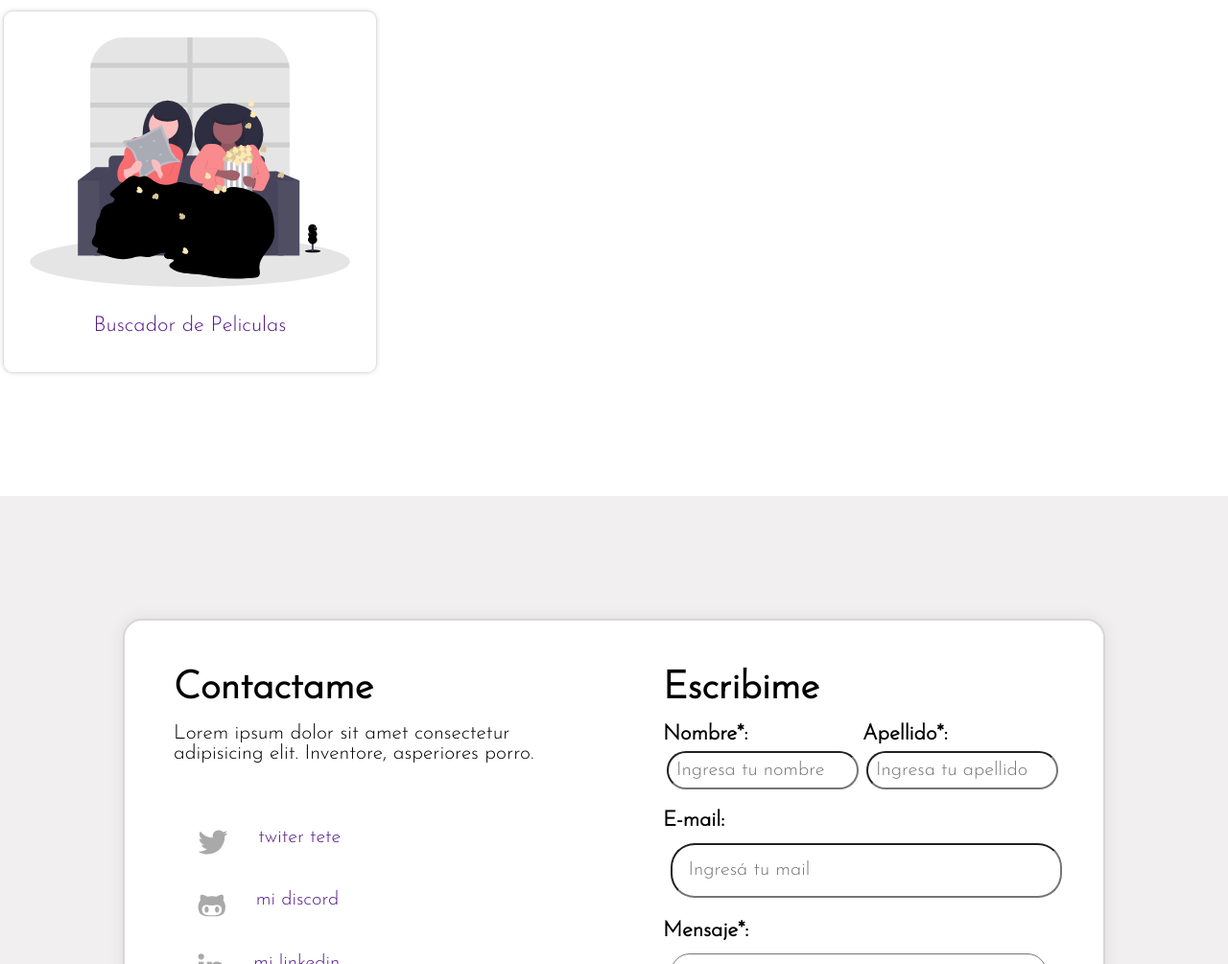
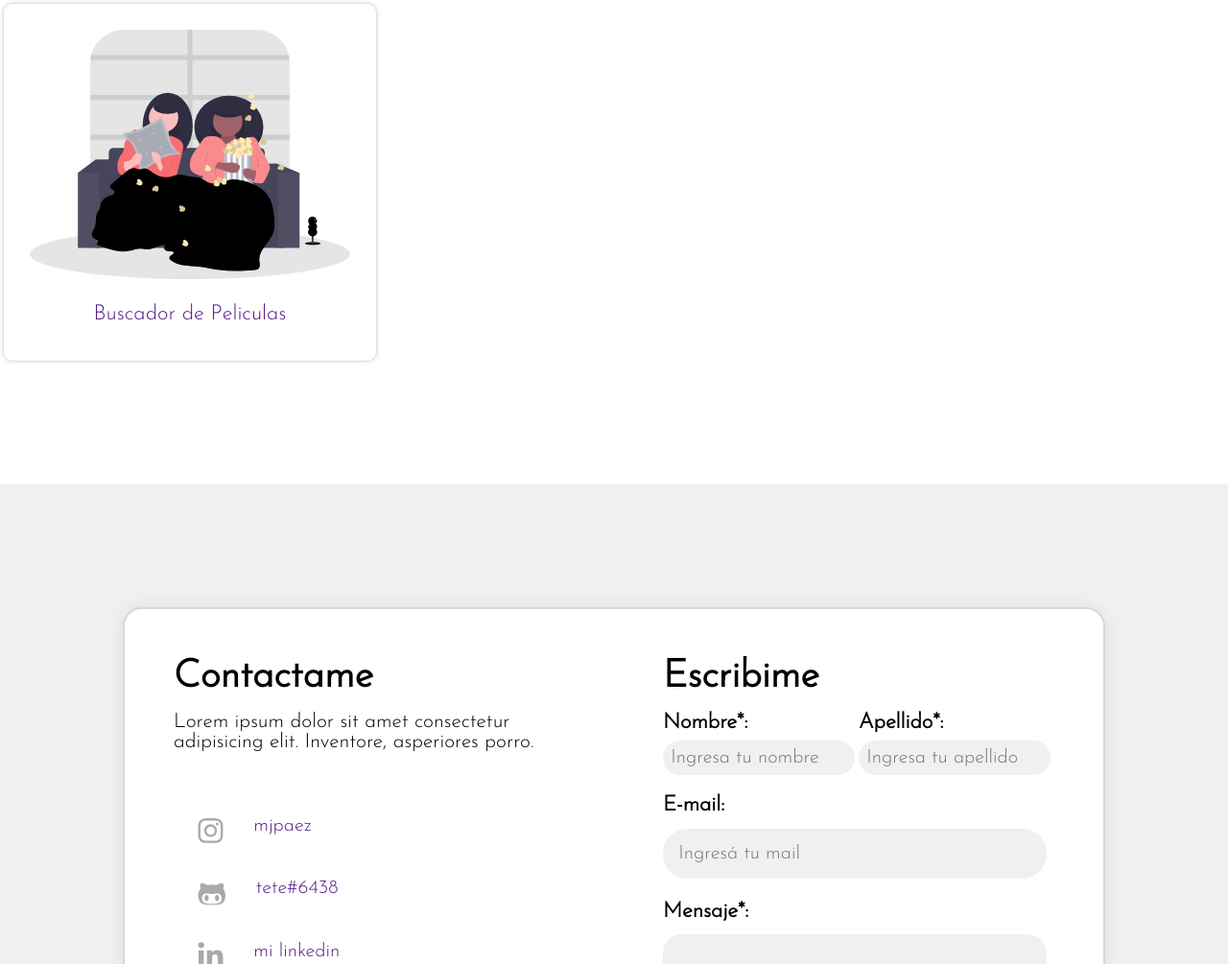
Before and after one commit to tete-paez/portafolio, a plain HTML site: page index.html in a window 1280 px wide. Shown: the part 3766-4771 px from the top of the page at 96% size. Drawn offline with Linux system fonts and the light colour scheme; a web font is replaced by a local one.

Commit message:
mejoras en style + informacion personal

```diff
--- a/formulario.css
+++ b/formulario.css
@@ -2,6 +2,7 @@
     width: 100%;
     height: 600%;
     display: flex;
+    justify-content: center;
     flex-direction: row;
     padding: 10%;
     background-color: rgb(241, 239, 239);
@@ -31,7 +32,6 @@
 }
 .txt-contactame-lorem {
     padding-bottom: 10%;
-    background-color: rgb(255, 255, 255);
     font-size: 21px;
     font-weight: 800px;
 }
@@ -83,12 +83,13 @@
     text-align: left;
     background-color: rgb(255, 255, 255);
 }
-.solo-nombre {
+.nombre-apellido {
     background-color: rgb(255, 255, 255);
-    margin-right: 2%;
+    width: 100%;
 }
-.solo-apellido {
-    background-color: rgb(255, 255, 255);
+.label-nombre-apellido {
+    width: 100%;
+    margin-bottom: 5%;
 }
 .email {
     display: block;
@@ -99,20 +100,26 @@
     background-color: rgb(255, 255, 255);
 }
 input {
+    background-color: rgb(241, 239, 239);
+    outline: none;
     margin-top: 3%;
     padding-top: 2%;
     display: block;
-    margin-left: 2%;
-    width: 100%;
+    width: 98%;
     padding: 4%;
     border-radius: 25px;
+    border: none;
     font-size: 20px;
 }
 .container-input-comentario {
-    background-color: rgb(255, 255, 255);
+    background-color: rgb(241, 239, 239);
+    outline: none;
+    border: none;
+
     border-radius: 20px;
     margin-top: 3%;
-    margin-left: 2%;
+    width: 98%;
+
     color: rgb(0, 0, 0);
     padding: 3%;
 }
@@ -125,7 +132,6 @@ input {
     padding-bottom: 10px;
     padding-left: 40px;
     padding-right: 40px;
-    width: 10%;
     border-radius: 50px;
     border-color: rgb(0, 0, 0) 2px solid;
     box-shadow: 0 0 15px 0 #cccccc;
--- a/index.html
+++ b/index.html
@@ -5,7 +5,7 @@
     <meta charset="UTF-8">
     <meta http-equiv="X-UA-Compatible" content="IE=edge">
     <meta name="viewport" content="width=device-width, initial-scale=1.0">
-    <title>Tete Páez</title>
+    <title>💪 Tete Páez</title>
 
     <!--link styles-->
     <link rel="stylesheet" href="style.css">
@@ -25,6 +25,7 @@
 
 </head>
 <!--SECCION NAVEGADOR-->
+
 <body>
     <header class="header">
         <nav class="header-nav">
@@ -33,13 +34,13 @@
                     <a class="header-li-color" href="#hola">HOLA</a>
                 </li>
                 <li class="header-li">
-                    <a  class="header-li-color"href="#misconocimientos">CONOCIMIENTOS</a>
+                    <a class="header-li-color" href="#misconocimientos">CONOCIMIENTOS</a>
                 </li>
                 <li class="header-li">
-                    <a  class="header-li-color" href="#proyectos">PROYECTOS</a>
+                    <a class="header-li-color" href="#proyectos">PROYECTOS</a>
                 </li>
                 <li class="boton-contacto">
-                    <a  class="boton-contacto-color"href="#contacto">CONTACTO</a>
+                    <a class="boton-contacto-color" href="#contacto">CONTACTO</a>
                 </li>
             </ul>
         </nav>
@@ -52,12 +53,11 @@
         <div class="hola-mobile">
             <div class="box-hola-imagen">
                 <div class="txt-hola">
-                                <p class="txt-holasoy"> ¡Hola! soy</p>
+                    <p class="txt-holasoy">¡Hola!</p>
                     <!--BOX IMAGEN IMAGEN-->
-                            <img class="img-size"
-                            src="./assets/undraw_Order_confirmed_re_g0if.svg" alt="imagenhola">
+                    <img class="img-size" src="./assets/undraw_Order_confirmed_re_g0if.svg" alt="imagenhola">
                     <h2 class="txt-tetepaez">Tete Páez</h2>
-                                <h3 class="txt-soy">MUJER 💪 Mamá, Community Manager, casi Profe de Inglés y Futura Developer</h3>
+                    <h3 class="txt-soy">soy MUJER 💪 Mamá, Community Manager, casi Profe de Inglés y Futura Developer</h3>
                     <br>
                     <div class="boton-loquehago">
                         <a class="a-color" href="#proyectos"> LO QUE HAGO</a>
@@ -79,8 +79,7 @@
                     </div>
                 </div>
                 <!--BOX IMAGEN IMAGEN-->
-                    <img class="img-size"
-                    src="./assets/undraw_Order_confirmed_re_g0if.svg" alt="imagenhola">
+                <img class="img-size" src="./assets/undraw_Order_confirmed_re_g0if.svg" alt="imagenhola">
             </div>
         </div>
     </main>
@@ -89,7 +88,8 @@
     <section class="box-xl-misconocimientos">
         <div class="box-conocimientos">
             <h2 class="titulo-misconocimientos"> Mis Conocimientos</h2>
-                <p class="txt-conocimientos-lorem">Aunque aún en proceso re aprendizaje y práctica, estos son los conocimientos adquiridos en mi pasada por AdaITW.
+            <p class="txt-conocimientos-lorem">Aunque aún en proceso re aprendizaje y práctica, estos son los
+                conocimientos adquiridos en mi pasada por AdaITW.
             </p>
             <!--BOX CARDS-->
             <div class="box-cards">
@@ -136,49 +136,37 @@
     <section class="box-xl-proyectos">
         <div class="box-columna-proyectos">
             <h2 class="titulo-mis-proyectos">Mis Proyectos</h2>
-                <p class="txt-proyectos-lorem">Estos son los trabajos que fui realizando durante el Curso de DesarrolloWeb FrontEnd en AdaITW.</p>
+            <p class="txt-proyectos-lorem">Estos son los trabajos que fui realizando durante el Curso de DesarrolloWeb
+                FrontEnd en AdaITW.</p>
             <!--SECCION CARDS PROYECTOS-->
             <div class="box-cards-proyectos">
                 <a class="img-proyectos" href="">
-                                <img class="img-size"
-                                src="./assets/undraw_Order_confirmed_re_g0if.svg" alt="miportfolio">
+                    <img class="img-size" src="./assets/undraw_Order_confirmed_re_g0if.svg" alt="miportfolio">
                     <p class="nombre-proyecto">Mi Portfolio</p>
                 </a>
-                            <a class="img-proyectos"
-                                href="">
+                <a class="img-proyectos" href="">
                     <img class="img-size" src="assets/undraw_joyride_hnno.svg" alt="generador de memes">
                     <p class="nombre-proyecto">Generadr de Memes</p>
                 </a>
-                            <a class="img-proyectos"
-                                href="">
-                                <img class="img-size"
-                                src="assets/undraw_old_day_6x25.svg"
-                                alt="Match3">
+                <a class="img-proyectos" href="">
+                    <img class="img-size" src="assets/undraw_old_day_6x25.svg" alt="Match3">
                     <p class="nombre-proyecto">Match3</p>
                 </a>
-                            <a class="img-proyectos"
-                                href="">
+                <a class="img-proyectos" href="">
                     <img class="img-size" src="assets/undraw_Payments_re_77x0.svg" alt="Controlador de gastos">
                     <p class="nombre-proyecto">Controlador de gastos</p>
                 </a>
-                            <a class="img-proyectos"
-                                href="">
-                                <img class="img-size"
-                                src="assets/undraw_Online_calendar_re_wk3t.svg"
+                <a class="img-proyectos" href="">
+                    <img class="img-size" src="assets/undraw_Online_calendar_re_wk3t.svg"
                         alt="Administrador de Reuniones">
                     <p class="nombre-proyecto">Administrador de Reuniones</p>
                 </a>
-                            <a class="img-proyectos"
-                                href="">
-                                <img class="img-size"
-                                src="assets/undraw_messaging_app_ch6t.svg"
-                                alt="Todo App">
+                <a class="img-proyectos" href="">
+                    <img class="img-size" src="assets/undraw_messaging_app_ch6t.svg" alt="Todo App">
                     <p class="nombre-proyecto">Todo App</p>
                 </a>
-                            <a class="img-proyectos"
-                                href="">
-                                <img class="img-size"
-                                src="assets/undraw_horror_movie_3988.svg" alt="buscador">
+                <a class="img-proyectos" href="">
+                    <img class="img-size" src="assets/undraw_horror_movie_3988.svg" alt="buscador">
                     <p class="nombre-proyecto">Buscador de Peliculas</p>
                 </a>
             </div>
@@ -188,11 +176,12 @@
     <!--SECCION FORMULARIO-->
     <a name="contacto"></a>
     <section class="box-XL-formulario">
-            <div class="div-box-contactame-box-escribime" >
+        <div class="div-box-contactame-box-escribime">
             <section class="section-box-contactame-box-escribime">
                 <div>
                     <h2 class="title-seccion">Contactame</h2>
-                        <p class="txt-contactame-lorem">Lorem ipsum dolor sit amet consectetur adipisicing elit. Inventore, asperiores porro.</p>
+                    <p class="txt-contactame-lorem">Lorem ipsum dolor sit amet consectetur adipisicing elit. Inventore,
+                        asperiores porro.</p>
                 </div>
                 <div class="box-contactactame-icons">
                     <ul class="ul-icons-contactame">
@@ -205,8 +194,8 @@
 
 
                         <li class="li-style-icons-contactame">
-                                <i class="logosize fab fa-twitter"></i>
-                                <a class="icon-id" href="">twiter tete
+                            <i class="logosize fab fa-instagram"></i>
+                            <a class="icon-id" href="">mjpaez
                             </a>
 
                         </li>
@@ -214,13 +203,13 @@
                         <li class="li-style-icons-contactame">
                             <i class="logosize fab fa-github-alt"></i>
                             <a class="icon-id" href="">
-                                    mi discord
+                                tete#6438
                             </a>
 
                         </li>
                         <li class="li-style-icons-contactame">
                             <i class="logosize fab fa-linkedin-in"></i>
-                                <a  class="icon-id"href="">
+                            <a class="icon-id" href="">
                                 mi linkedin
                             </a>
                         </li>
@@ -240,13 +229,13 @@
                 <form class="box-formulario">
 
                     <div class="form-nombreyapellido">
-                            <div class="solo-nombre">
-                                <label for="idNombre">Nombre*:</label>
+                        <div class="nombre-apellido">
+                            <label class="label-nombre-apellido" for="idNombre">Nombre*:</label>
                             <br>
                             <input class="inputsize" type="text" id="idNombre" placeholder="Ingresa tu nombre">
                         </div>
-                            <div class="solo-apellido">
-                                <label for="idApellido">Apellido*:</label>
+                        <div class="nombre-apellido">
+                            <label class="label-nombre-apellido" for="idApellido">Apellido*:</label>
                             <br>
                             <input type="text" id="idApellido" placeholder="Ingresa tu apellido">
                         </div>
@@ -255,19 +244,14 @@
                     <div class="email">
                         <label class="fontsize-email" for="idMail">E-mail: </label>
                         <br>
-                            <input type="email"
-                            id="idMail"
-                            placeholder="Ingresá tu mail"/>
+                        <input type="email" id="idMail" placeholder="Ingresá tu mail" />
                     </div>
                     <br>
                     <div class="container-mensaje">
                         <label for="idComentarios">Mensaje*: </label>
                         <br />
-                                <textarea class="container-input-comentario" id="idComentarios"
-                                    cols="50"
-                                    rows="10"
-                                    maxlength="1000"
-                                    placeholder="Escriba un mensaje aqui">
+                        <textarea class="container-input-comentario" id="idComentarios" cols="50" rows="10"
+                            maxlength="1000" placeholder="Escriba un mensaje aqui">
                                 </textarea>
                     </div>
                     <button type="submit" class="boton-enviar">
@@ -315,7 +299,7 @@
                 <a href="mailto:sofimmendoza@gmail.com" target="_blank" class="color-mediaRedes"></a>
             </li>
         </ul>
-        <p class="hechoconamor">Hecho con ☕ y 🍫  por <span class="tete-font">Tete Páez</span> </p>
+        <p class="hechoconamor">Hecho con ☕ y 🍫 por <span class="tete-font">Tete Páez</span> </p>
 
     </footer>
 
--- a/proyectos.css
+++ b/proyectos.css
@@ -50,8 +50,9 @@
     width: 390px;
     margin: 1%;
     padding: 20px;
+    display: flex;
     flex-direction: column;
-    justify-content: center;
+    justify-content: flex-end;
     align-items: center;
     text-align: center;
     box-shadow: 0 0 5px 0 #e0dfdf;
--- a/quote.css
+++ b/quote.css
@@ -18,14 +18,14 @@
     margin-top: 10px;
     padding: 2%;
     border-radius: 50px;
-    text-decoration: underline yellow;
+    text-decoration: underline rgb(0, 0, 0);
     font-family: 'Give You Glory', cursive;
     font-size: 45px;
     font-weight: 400;
 
 }
 .quote-ingles:hover {
-    box-shadow: 0 0 29px 0 yellow;
+    box-shadow: 0 0 29px 0 rgb(255, 255, 255);
     text-decoration: underline yellow;
 }
 .quote {
```
Lines whose indentation alone changed are shown as unchanged.
